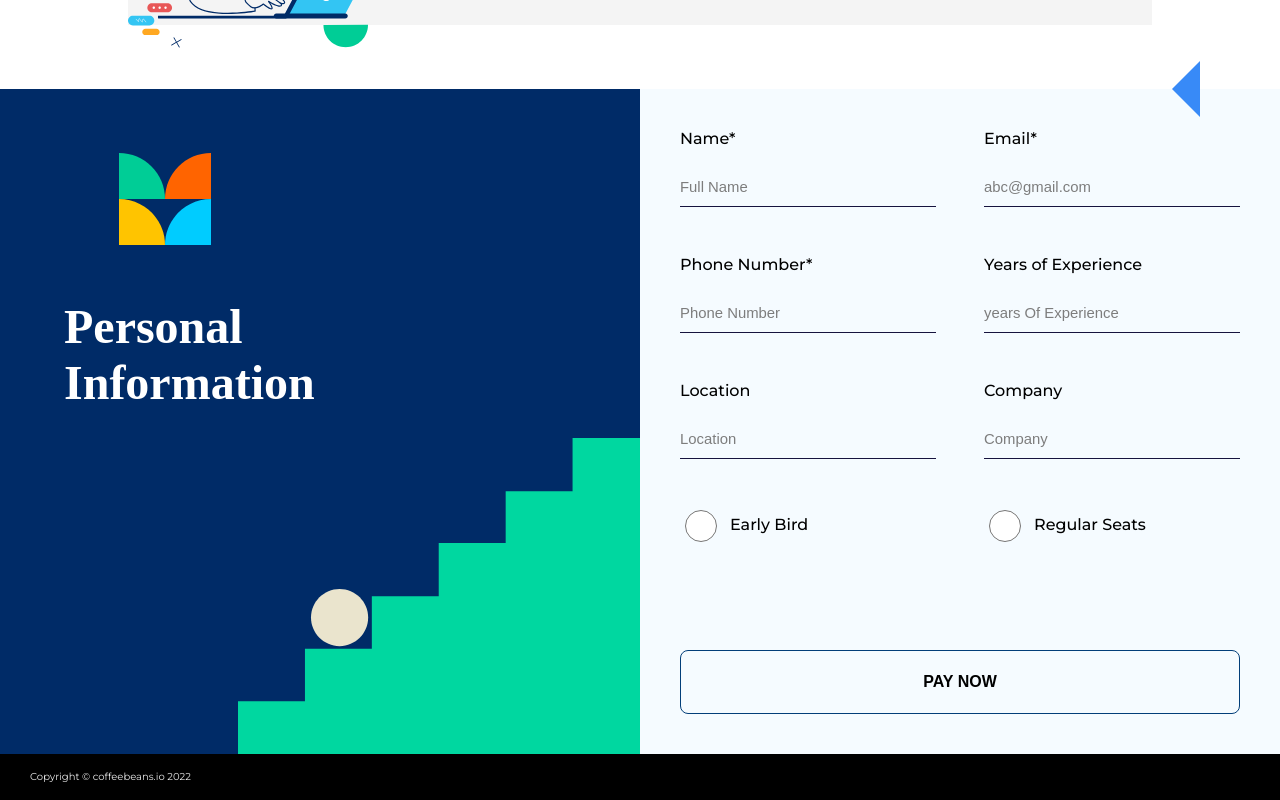
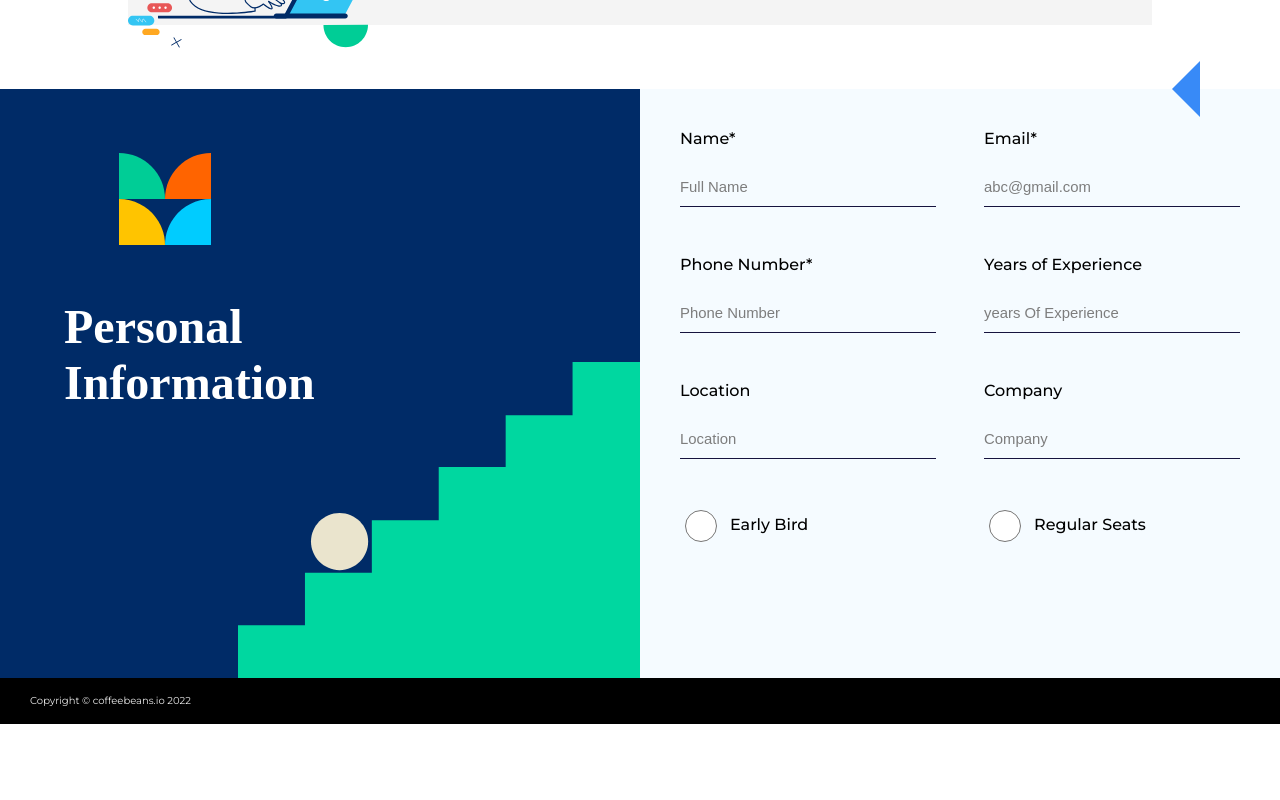
Before and after one commit to OmRajeshk163/techleadtraining, a Next.js app: page / in a window 1280 px wide. Shown: the part 3087-3887 px from the top of the page. After the commit the page ends 3811 px from the top, so only its background shows below. Built offline with nearby package versions, Linux system fonts and the light colour scheme; a web font is replaced by a local one.

Commit message:
working with changes

```diff
--- a/components/ui/contactForm/index.js
+++ b/components/ui/contactForm/index.js
@@ -39,7 +39,7 @@ const ContactForm = () => {
 
   async function submit() {
     setFormState("paying");
-    makePayment(values);
+    //makePayment(values);
     try {
       setFormState("paymentComplete");
       //const res = await axios.post(contactFormLink, { ...values });
@@ -277,9 +277,9 @@ const ContactForm = () => {
                 {errors.reCaptcha}
               </p>
             )} */}
-              <button type="submit" className={styles.enquiryFormSubmitBtn}>
+              {/* <button type="submit" className={styles.enquiryFormSubmitBtn}>
                 Pay Now
-              </button>
+              </button> */}
             </div>
           </form>
           {/* <div className={styles.websiteTermAndPolicy}>
```
